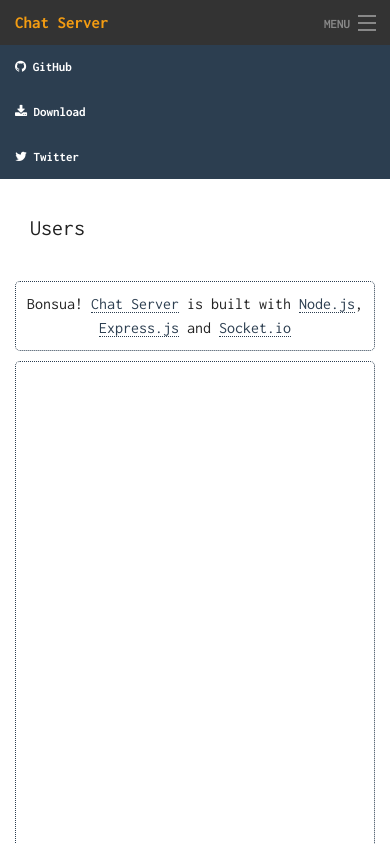
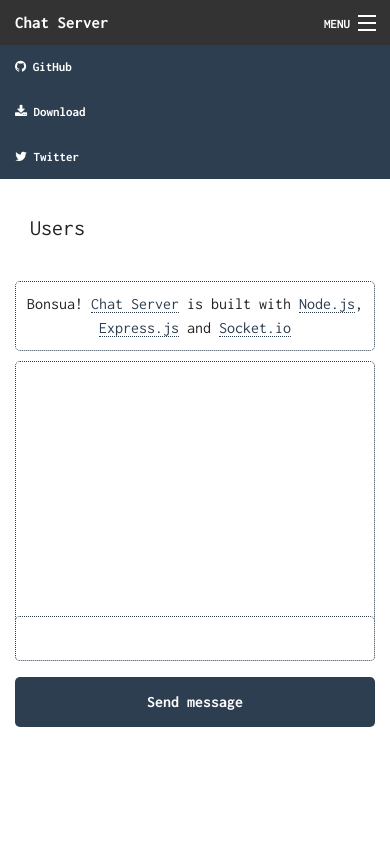
Before and after one commit to ummahusla/chat-server, a website: page public/index.html in a window 390 px wide. Both pictures are taken after a click on the link "MENU". Shown: the top 844 px of the page. Drawn offline with Linux system fonts and the light colour scheme; no server answers.

Commit message:
Now the chat is fully responsive
Currently there are 3 different breakpoint: mobile, table, desktop

```diff
--- a/public/css/styles.css
+++ b/public/css/styles.css
@@ -20,7 +20,21 @@
     transition: all .2s ease-in;
 }
 .top-bar-section li:not(.has-form) a:not(.button):hover, .top-bar .name h1 a:hover {
-    color: #f39c12 !important;
+    color: #fff !important;
+}
+.top-bar.expanded .toggle-topbar a {
+    color: #fff !important;
+    -moz-transition: all .2s ease-in;
+    -o-transition: all .2s ease-in;
+    -webkit-transition: all .2s ease-in;
+    transition: all .2s ease-in;
+}
+.top-bar.expanded .toggle-topbar a span::after {
+    -moz-transition: all .2s ease-in;
+    -o-transition: all .2s ease-in;
+    -webkit-transition: all .2s ease-in;
+    transition: all .2s ease-in;
+    box-shadow: 0 0 0 1px #fff,0 7px 0 1px #fff,0 14px 0 1px #fff;
 }
 span a {
     color: #2c3e50 !important;
@@ -47,7 +61,7 @@ body, p, a, span, li, h1, h2, h3, h4, h5, h6, button, .button {
     font-family: 'Inconsolata', monospace !important;
 }
 .body-wrap {
-    height: 80vh;
+    height: 600px;
 }
 
 #users-wrap {
@@ -63,7 +77,7 @@ body, p, a, span, li, h1, h2, h3, h4, h5, h6, button, .button {
     margin-bottom: 10px;
     border: 1px dotted #2c3e50;
     text-align: center;
-    padding: 10px 0;
+    padding: 10px 5px;
     border-radius: 5px;
 }
 
@@ -107,3 +121,28 @@ body, p, a, span, li, h1, h2, h3, h4, h5, h6, button, .button {
 #message-wrap .send-msg:hover {
     color: #f39c12 !important;
 }
+
+/* RWD */
+@media only screen and (max-width: 40.0625em) {
+    .body-wrap {
+        height: 300px;
+    }
+    #message-wrap {
+        padding: 65px 15px 0;
+    }
+}
+
+@media only screen and (min-width: 40.0625em) {
+    .body-wrap {
+        height: 400px;
+    }
+    #message-wrap {
+        padding: 40px 15px 0;
+    }
+}
+
+@media only screen and (min-width: 64.0625em) {
+    #message-wrap {
+        padding: 30px 30px 0 0;
+    }
+}
```
